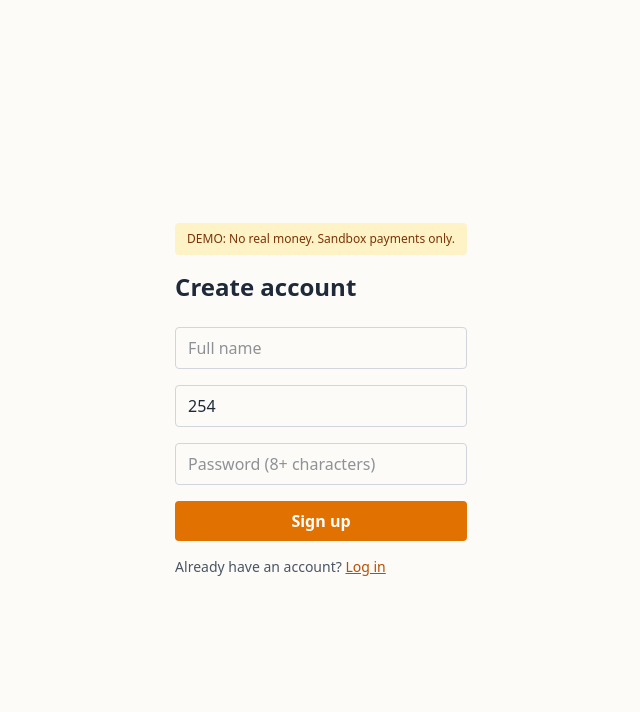
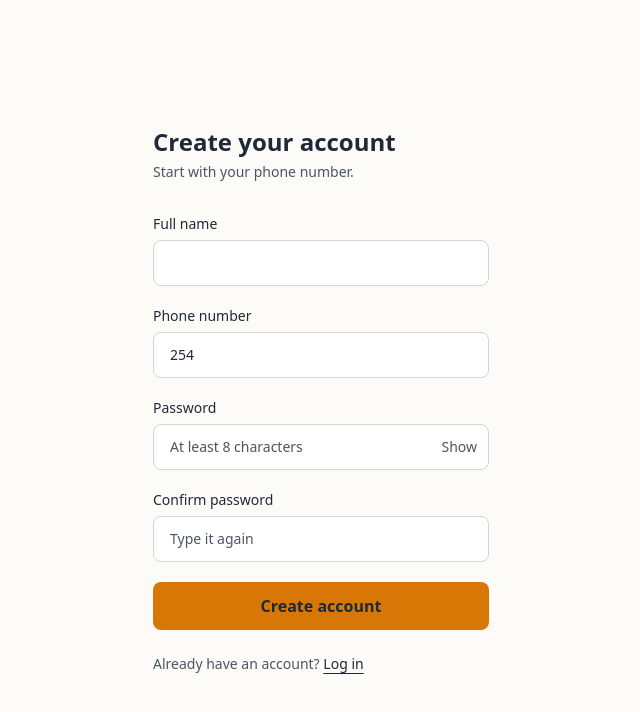
Before and after one commit to GitauGriffinke/jackpesa, a Next.js app: page /signup in a window 1280 px wide. Shown: the top 712 px of the page, without its empty margins (319-959 px from the left). Built offline with nearby package versions, Linux system fonts and the light colour scheme.

Commit message:
feat: remove demo banner, add confirm password and show/hide toggles

```diff
--- a/app/dashboard/page.tsx
+++ b/app/dashboard/page.tsx
@@ -8,28 +8,21 @@ import LogoutButton from "@/components/LogoutButton";
 // own component so the surrounding page can prerender inside a Suspense boundary.
 async function DashboardContent() {
   const user = await getCurrentUser();
-  // The middleware already checks the cookie. This also catches a valid-looking
-  // cookie whose user no longer exists.
   if (!user) redirect("/login");
 
   return (
-    <section className="rounded-xl bg-[#EFECE6] p-6">
-      <p className="text-sm text-gray-600">Welcome, {user.name}</p>
-      <p className="mt-2 text-sm text-gray-600">Balance</p>
-      <p className="text-3xl font-bold text-amber-600">
-        {formatKES(user.balanceCents)}
-      </p>
+    <section className="rounded-2xl bg-card p-6">
+      <p className="text-sm text-text-muted">Welcome, {user.name}</p>
+      <p className="mt-4 text-sm text-text-muted">Balance</p>
+      <p className="text-3xl font-bold text-accent">{formatKES(user.balanceCents)}</p>
     </section>
   );
 }
 
 export default function DashboardPage() {
   return (
-    <main className="mx-auto flex min-h-screen max-w-sm flex-col gap-6 px-4 py-8">
-      <p className="rounded bg-amber-100 px-3 py-2 text-center text-xs text-amber-900">
-        DEMO: No real money. Sandbox payments only.
-      </p>
-      <Suspense fallback={<p className="text-sm text-gray-600">Loading your balance...</p>}>
+    <main className="mx-auto flex min-h-screen w-full max-w-sm flex-col gap-6 px-6 py-12">
+      <Suspense fallback={<p className="text-sm text-text-muted">Loading your balance...</p>}>
         <DashboardContent />
       </Suspense>
       <LogoutButton />
--- a/app/login/page.tsx
+++ b/app/login/page.tsx
@@ -9,6 +9,7 @@ export default function LoginPage() {
   const router = useRouter();
   const [phone, setPhone] = useState("254");
   const [password, setPassword] = useState("");
+  const [showPassword, setShowPassword] = useState(false);
   const [error, setError] = useState<string | null>(null);
   const [submitting, setSubmitting] = useState(false);
 
@@ -37,39 +38,67 @@ export default function LoginPage() {
     router.push("/dashboard");
   }
 
+  const inputClass =
+    "w-full rounded-lg border border-zinc-300 bg-surface px-4 py-3 text-text placeholder:text-text-muted focus:border-accent focus:outline-none focus-visible:ring-2 focus-visible:ring-accent";
+
   return (
-    <main className="mx-auto flex min-h-screen max-w-sm flex-col justify-center px-4">
-      <p className="mb-4 rounded bg-amber-100 px-3 py-2 text-center text-xs text-amber-900">
-        DEMO: No real money. Sandbox payments only.
-      </p>
-      <h1 className="mb-6 text-2xl font-bold text-gray-800">Log in</h1>
-      <form onSubmit={handleSubmit} className="flex flex-col gap-4">
+    <main className="mx-auto flex min-h-screen w-full max-w-sm flex-col justify-center px-6 py-12">
+      <h1 className="text-2xl font-bold text-text">Welcome back</h1>
+      <p className="mt-1 text-sm text-text-muted">Log in with your phone number.</p>
+
+      <form onSubmit={handleSubmit} className="mt-8 flex flex-col gap-5" noValidate>
+        <label className="flex flex-col gap-1.5 text-sm font-medium text-text">
+          Phone number
           <input
-          className="rounded border border-gray-300 px-3 py-2"
+            className={inputClass}
+            inputMode="numeric"
+            autoComplete="tel"
             placeholder="254XXXXXXXXX"
-          inputMode="numeric"
             value={phone}
             onChange={(e) => setPhone(e.target.value.replace(/\D/g, ""))}
           />
+        </label>
+
+        <label className="flex flex-col gap-1.5 text-sm font-medium text-text">
+          Password
+          <span className="relative">
             <input
-          className="rounded border border-gray-300 px-3 py-2"
-          type="password"
-          placeholder="Password"
+              className={`${inputClass} pr-16`}
+              type={showPassword ? "text" : "password"}
+              autoComplete="current-password"
               value={password}
               onChange={(e) => setPassword(e.target.value)}
             />
-        {error && <p className="text-sm text-red-600">{error}</p>}
+            <button
+              type="button"
+              onClick={() => setShowPassword((s) => !s)}
+              className="absolute inset-y-0 right-3 my-auto h-fit text-sm font-medium text-text-muted hover:text-text"
+            >
+              {showPassword ? "Hide" : "Show"}
+            </button>
+          </span>
+        </label>
+
+        {error && (
+          <p role="alert" className="text-sm text-danger">
+            {error}
+          </p>
+        )}
+
         <button
           type="submit"
           disabled={submitting}
-          className="rounded bg-amber-600 px-4 py-2 font-semibold text-white disabled:opacity-50"
+          className="rounded-lg bg-accent px-4 py-3 font-semibold text-text transition-colors hover:bg-accent-hover focus-visible:ring-2 focus-visible:ring-text focus-visible:outline-none disabled:opacity-60"
         >
           {submitting ? "Logging in..." : "Log in"}
         </button>
       </form>
-      <p className="mt-4 text-sm text-gray-600">
+
+      <p className="mt-6 text-sm text-text-muted">
         New here?{" "}
-        <a href="/signup" className="text-amber-700 underline">Create an account</a>
+        <a href="/signup" className="font-medium text-text underline underline-offset-4">
+          Create an account
+        </a>
       </p>
     </main>
   );
--- a/app/signup/page.tsx
+++ b/app/signup/page.tsx
@@ -10,6 +10,8 @@ export default function SignupPage() {
   const [name, setName] = useState("");
   const [phone, setPhone] = useState("254");
   const [password, setPassword] = useState("");
+  const [confirm, setConfirm] = useState("");
+  const [showPassword, setShowPassword] = useState(false);
   const [error, setError] = useState<string | null>(null);
   const [submitting, setSubmitting] = useState(false);
 
@@ -29,6 +31,10 @@ export default function SignupPage() {
       setError("Password must be at least 8 characters");
       return;
     }
+    if (password !== confirm) {
+      setError("The two passwords do not match");
+      return;
+    }
 
     setSubmitting(true);
     const response = await fetch("/api/auth/register", {
@@ -46,46 +52,99 @@ export default function SignupPage() {
     router.push("/dashboard");
   }
 
+  const inputClass =
+    "w-full rounded-lg border border-zinc-300 bg-surface px-4 py-3 text-text placeholder:text-text-muted focus:border-accent focus:outline-none focus-visible:ring-2 focus-visible:ring-accent";
+
   return (
-    <main className="mx-auto flex min-h-screen max-w-sm flex-col justify-center px-4">
-      <p className="mb-4 rounded bg-amber-100 px-3 py-2 text-center text-xs text-amber-900">
-        DEMO: No real money. Sandbox payments only.
-      </p>
-      <h1 className="mb-6 text-2xl font-bold text-gray-800">Create account</h1>
-      <form onSubmit={handleSubmit} className="flex flex-col gap-4">
+    <main className="mx-auto flex min-h-screen w-full max-w-sm flex-col justify-center px-6 py-12">
+      <h1 className="text-2xl font-bold text-text">Create your account</h1>
+      <p className="mt-1 text-sm text-text-muted">Start with your phone number.</p>
+
+      <form onSubmit={handleSubmit} className="mt-8 flex flex-col gap-5" noValidate>
+        <label className="flex flex-col gap-1.5 text-sm font-medium text-text">
+          Full name
           <input
-          className="rounded border border-gray-300 px-3 py-2"
-          placeholder="Full name"
+            className={inputClass}
+            autoComplete="name"
             value={name}
             onChange={(e) => setName(e.target.value)}
           />
+        </label>
+
+        <label className="flex flex-col gap-1.5 text-sm font-medium text-text">
+          Phone number
           <input
-          className="rounded border border-gray-300 px-3 py-2"
+            className={inputClass}
+            inputMode="numeric"
+            autoComplete="tel"
             placeholder="254XXXXXXXXX"
-          inputMode="numeric"
             value={phone}
             onChange={(e) => setPhone(e.target.value.replace(/\D/g, ""))}
           />
+        </label>
+
+        <label className="flex flex-col gap-1.5 text-sm font-medium text-text">
+          Password
+          <span className="relative">
             <input
-          className="rounded border border-gray-300 px-3 py-2"
-          type="password"
-          placeholder="Password (8+ characters)"
+              className={`${inputClass} pr-16`}
+              type={showPassword ? "text" : "password"}
+              autoComplete="new-password"
+              placeholder="At least 8 characters"
               value={password}
               onChange={(e) => setPassword(e.target.value)}
             />
-        {error && <p className="text-sm text-red-600">{error}</p>}
+            <ToggleButton shown={showPassword} onToggle={() => setShowPassword((s) => !s)} />
+          </span>
+        </label>
+
+        <label className="flex flex-col gap-1.5 text-sm font-medium text-text">
+          Confirm password
+          <span className="relative">
+            <input
+              className={`${inputClass} pr-16`}
+              type={showPassword ? "text" : "password"}
+              autoComplete="new-password"
+              placeholder="Type it again"
+              value={confirm}
+              onChange={(e) => setConfirm(e.target.value)}
+            />
+          </span>
+        </label>
+
+        {error && (
+          <p role="alert" className="text-sm text-danger">
+            {error}
+          </p>
+        )}
+
         <button
           type="submit"
           disabled={submitting}
-          className="rounded bg-amber-600 px-4 py-2 font-semibold text-white disabled:opacity-50"
+          className="rounded-lg bg-accent px-4 py-3 font-semibold text-text transition-colors hover:bg-accent-hover focus-visible:ring-2 focus-visible:ring-text focus-visible:outline-none disabled:opacity-60"
         >
-          {submitting ? "Creating account..." : "Sign up"}
+          {submitting ? "Creating account..." : "Create account"}
         </button>
       </form>
-      <p className="mt-4 text-sm text-gray-600">
+
+      <p className="mt-6 text-sm text-text-muted">
         Already have an account?{" "}
-        <a href="/login" className="text-amber-700 underline">Log in</a>
+        <a href="/login" className="font-medium text-text underline underline-offset-4">
+          Log in
+        </a>
       </p>
     </main>
   );
 }
+
+function ToggleButton({ shown, onToggle }: { shown: boolean; onToggle: () => void }) {
+  return (
+    <button
+      type="button"
+      onClick={onToggle}
+      className="absolute inset-y-0 right-3 my-auto h-fit text-sm font-medium text-text-muted hover:text-text"
+    >
+      {shown ? "Hide" : "Show"}
+    </button>
+  );
+}
```
Also changed, not shown: 1 other file (tests, documents, lock files or other folders). Lines whose indentation alone changed are shown as unchanged.
